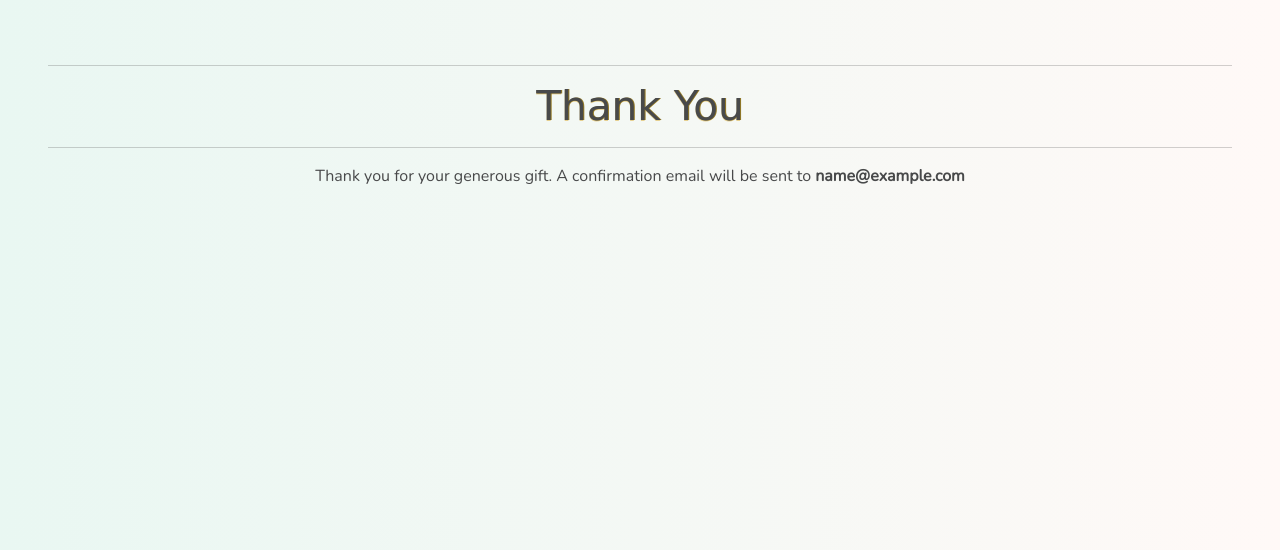
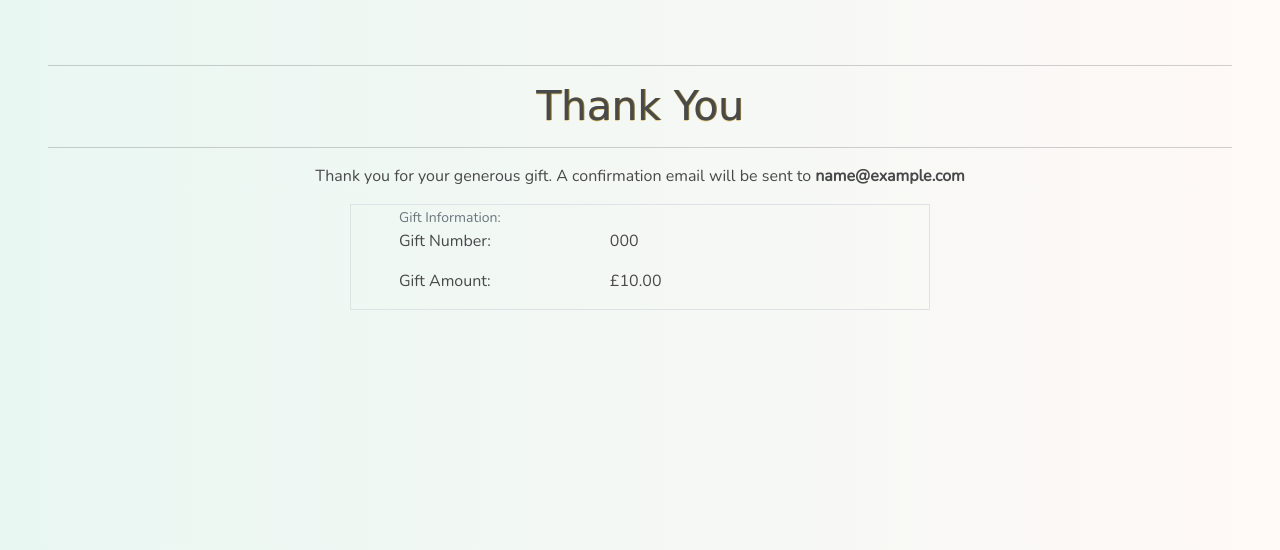
Before and after one commit to SiobhanBaines/Ciara-and-Sams-Big-Day, a Django app: template checkout/templates/checkout/checkout_success.html in a window 1280 px wide. Shown: the part 69-619 px from the top of the page. Run offline with Django 3.2, Linux system fonts and the light colour scheme; tables that the repository leaves empty hold one stand-in row (values such as "Sample post"); the template is opened without the code that fills it: values that come from a table or form of the project are taken from there, most other values are stand-ins (such as "Sample title", 1, 10 or a date in 2020); some libraries are stand-ins or nearby versions; some web fonts are replaced.

Commit message:
Complete Checkout success

```diff
--- a/checkout/templates/checkout/checkout_success.html
+++ b/checkout/templates/checkout/checkout_success.html
@@ -28,7 +28,31 @@
 
     <div class="row">
         <div class="col-12 col-md-6 offset-md-3">
+            <div class="donation-confirmation-wrapper p2 px-5 border">
+                <div class="row justify-content-center">
+                    <div class="col ml-5">
+                        <small class="text-muted ml-5">Gift Information:</small>
+                    </div>
+                </div>
 
+                <div class="row justify-content-center">
+                    <div class="col-12 col-md-5">
+                        <p class="pl-5"> Gift Number:</p>
+                    </div>
+                    <div class="col-12 col-md-7">
+                        <p>{{ checkout.donation_number }}</p>
+                    </div>
+                </div>
+                <div class="row justify-content-center">
+                    <div class="col-12 col-md-5">
+                        <p>Gift Amount:</p>
+                    </div>
+                    <div class="col-12 col-md-7">
+                        <p>£{{ checkout.gift_amount }}</p>
+                    </div>
+                </div>
+
+            </div>
         </div>
     </div>
 
```
Also changed, not shown: checkout/views.py (+5 -4 lines).
